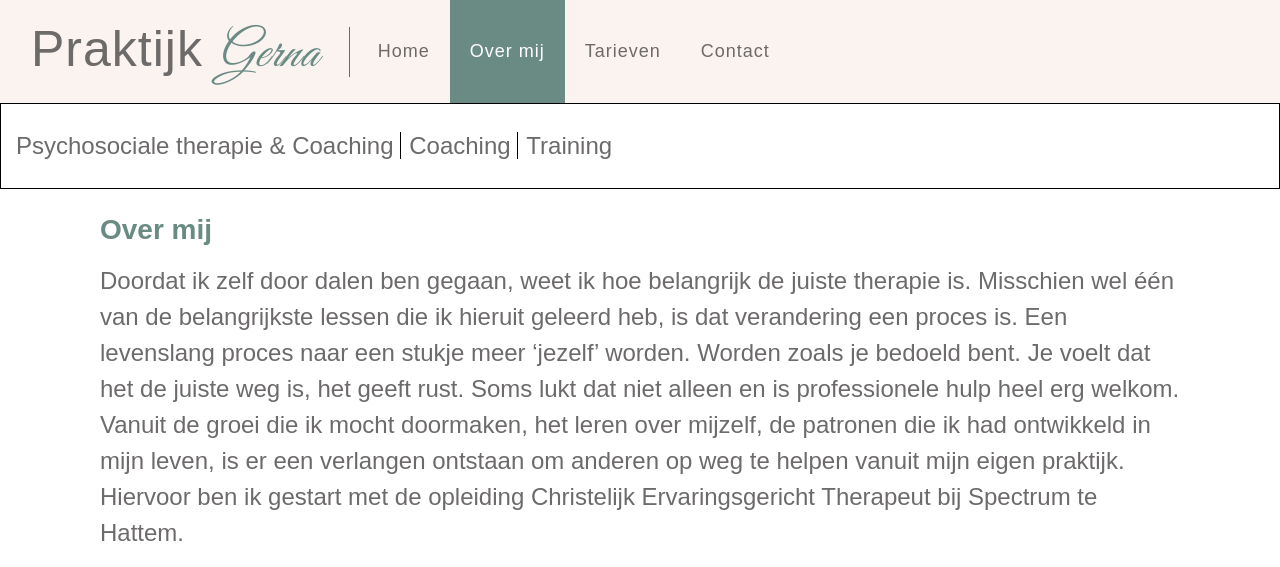
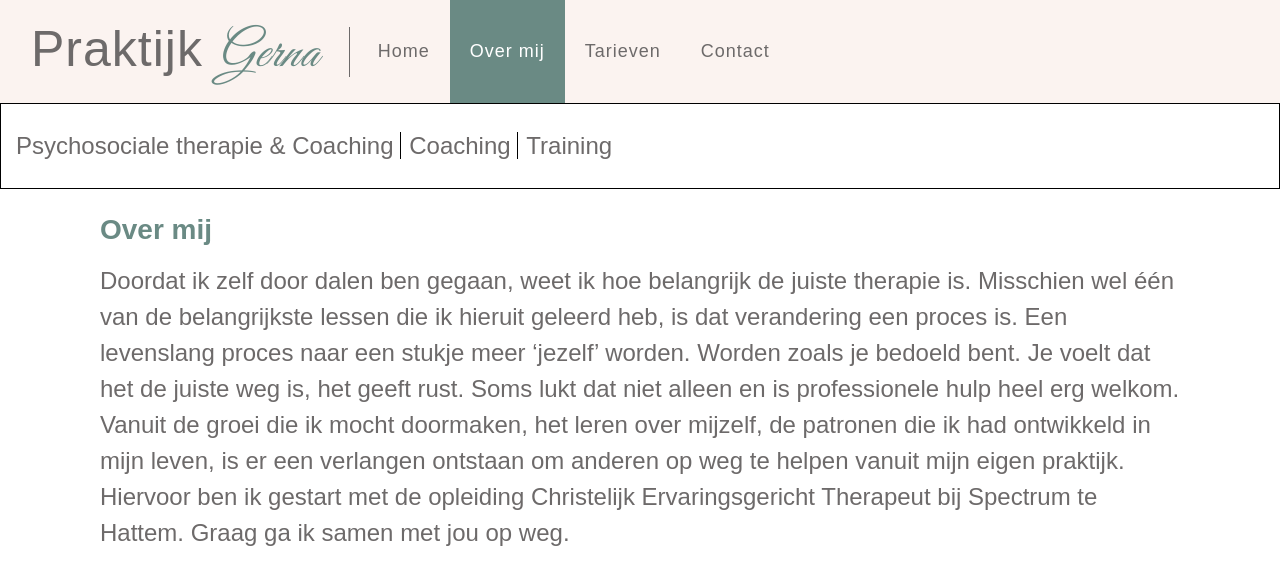
Before and after one commit to JBastiaan/jbastiaan.github.io, a Jekyll site: the page built from over-mij.html, in a window 1280 px wide and 900 px high, cut to the strip 0-567 px from the top of the window. Built offline with Jekyll 4.4.1, drawn with Linux system fonts in a browser that asks for light colours; nearby versions of some CDN libraries.

Commit message:
Update over-mij.html

```diff
--- a/over-mij.html
+++ b/over-mij.html
@@ -13,7 +13,7 @@ title: Over mij
                 Vanuit de groei die ik mocht doormaken, het leren over mijzelf, de patronen die ik had ontwikkeld in
                 mijn leven, is er een verlangen ontstaan om anderen op weg te helpen vanuit mijn eigen praktijk.
                 Hiervoor ben ik gestart met de opleiding Christelijk Ervaringsgericht Therapeut bij Spectrum te
-                Hattem.
+                Hattem. Graag ga ik samen met jou op weg.
             </p>
         </div>
     </div>
```
